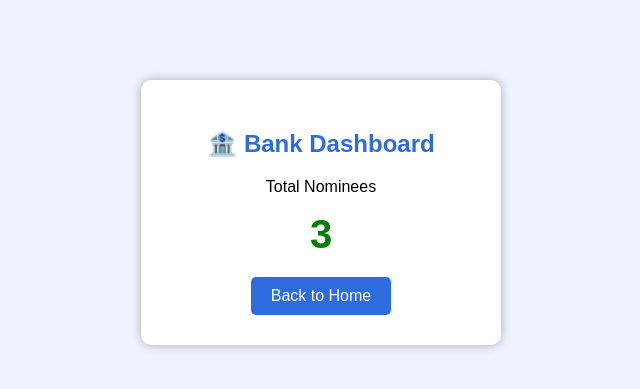
After one commit to Jatin15012/Bank-Nominee-Management-System, a Flask app: page /dashboard in a window 1280 px wide. The commit adds this page. Shown: the top 389 px of the page, without its empty margins (319-959 px from the left). Run offline with Flask 3, Linux system fonts and the light colour scheme.

Commit message:
Added dashboard

```diff
--- a/app.py
+++ b/app.py
@@ -108,6 +108,17 @@ def api_nominees():
 
     return {"nominees": data}
 
+# ---------------- Total nominees ----------------
+
+@app.route("/dashboard")
+def dashboard():
+    with open(FILE, "r") as f:
+        data = json.load(f)
+
+    total = len(data)
+
+    return render_template("dashboard.html", total=total)
+
 # ---------------- RUN ----------------
 if __name__ == "__main__":
     app.run(debug=True, port=5006)
--- a/data.json
+++ b/data.json
@@ -1 +1 @@
-[{"name": "dfgdgh", "gender": "Female", "relation": "father", "account": "4444", "share_percentage": "50%", "nominee_type": "Secondary"}]
+[{"name": "Sunandana", "gender": "Male", "relation": "Son", "account": "783276847892", "share_percentage": "25%", "nominee_type": "Secondary"}, {"name": "ditto", "gender": "Male", "relation": "fyjfj", "account": "575757", "share_percentage": "100%", "nominee_type": "Primary"}, {"name": "ffhgj", "gender": "Female", "relation": "hjbj", "account": "hjhj", "share_percentage": "50%", "nominee_type": "Primary"}]
--- /dev/null
+++ b/templates/dashboard.html
@@ -0,0 +1,59 @@
+<!DOCTYPE html>
+<html>
+<head>
+    <title>Dashboard</title>
+
+    <style>
+        body {
+            font-family: Arial;
+            background: #eef3ff;
+            text-align: center;
+        }
+
+        .card {
+            width: 300px;
+            margin: 80px auto;
+            background: white;
+            padding: 30px;
+            border-radius: 10px;
+            box-shadow: 0px 0px 10px #aaa;
+        }
+
+        h2 {
+            color: #2d6cdf;
+        }
+
+        .number {
+            font-size: 40px;
+            font-weight: bold;
+            color: green;
+        }
+
+        a {
+            text-decoration: none;
+            display: inline-block;
+            margin-top: 20px;
+            background: #2d6cdf;
+            color: white;
+            padding: 10px 20px;
+            border-radius: 5px;
+        }
+    </style>
+</head>
+
+<body>
+
+<div class="card">
+    <h2>🏦 Bank Dashboard</h2>
+
+    <p>Total Nominees</p>
+
+    <div class="number">
+        {{ total }}
+    </div>
+
+    <a href="/">Back to Home</a>
+</div>
+
+</body>
+</html>
--- a/templates/index.html
+++ b/templates/index.html
@@ -93,6 +93,7 @@
     </form>
 
     <a href="/view">View All Nominees</a>
+    <a href="/dashboard">Dashboard</a>
 
 </div>
 
```
